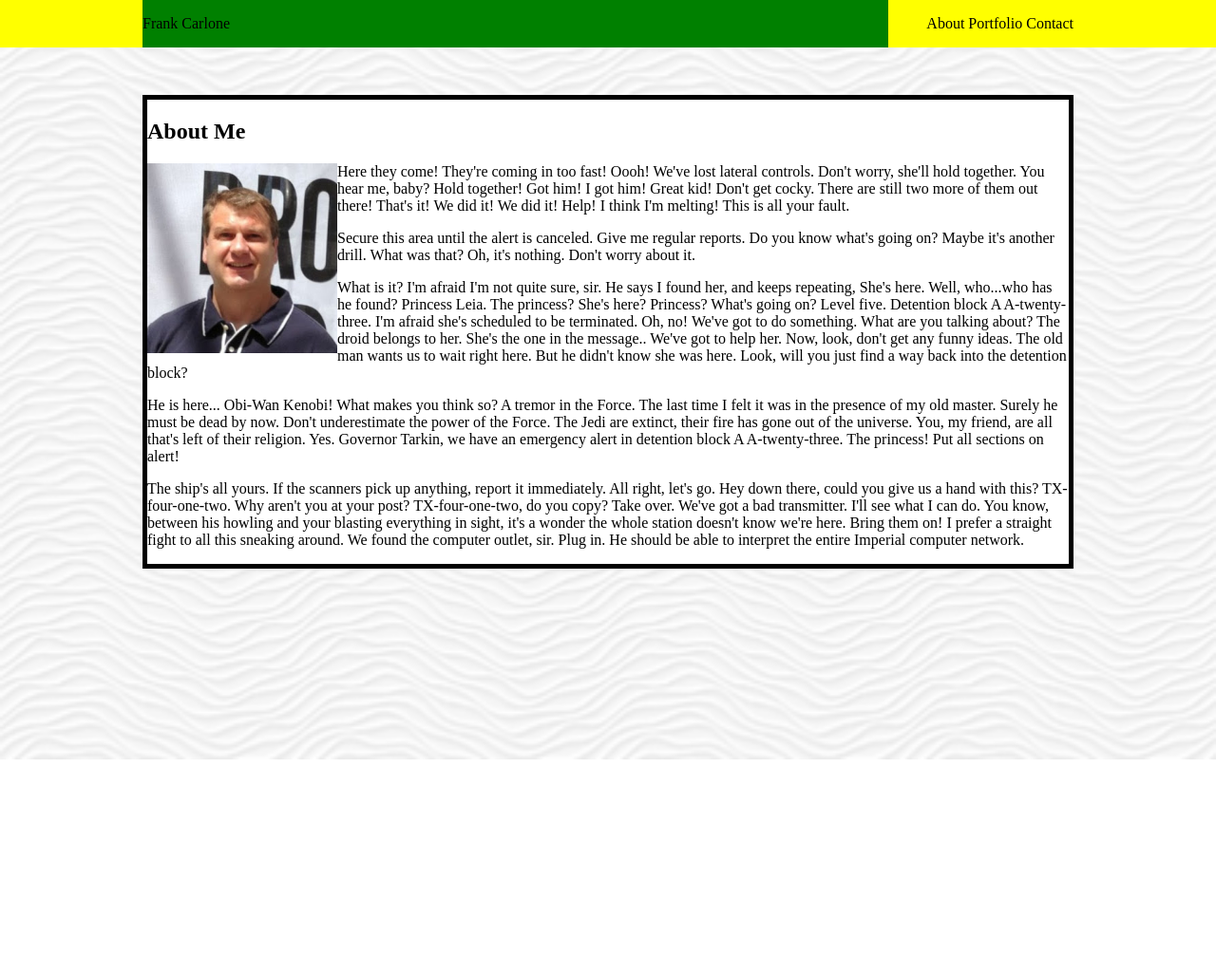
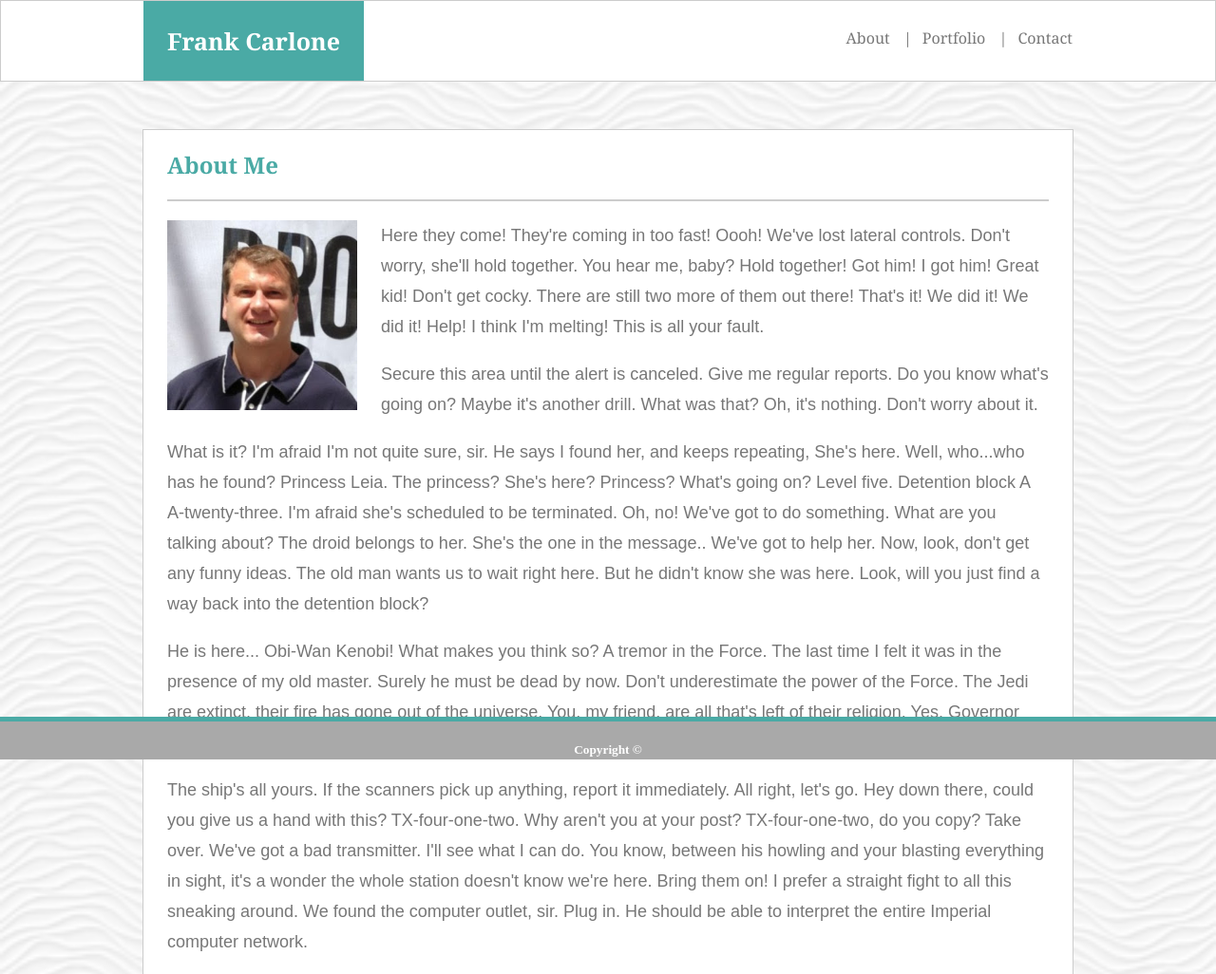
Before and after one commit to fcarlone/Basic-Portfolio, a plain HTML site: page index.html in a window 1280 px wide. Shown: the top 1026 px of the page at 95% size. Before the commit the page ends 800 px from the top, so only its background shows below. Drawn offline with Linux system fonts and the light colour scheme.

Commit message:
style index.html

```diff
--- a/css/style.css
+++ b/css/style.css
@@ -10,14 +10,32 @@ body {
 
 .nav-bar {
   display: flex;
-  background: yellow;
+  background: #ffffff;
+  font-family: 'Georgia', Times, Times New Roman, serif;
   margin: 0;
+  border: solid #cccccc 1px;
+  position: relative;
 }
 
 .nav-title {
-  background: green;
-  flex: 1;
+  background: #4aaaa5;
   margin-left: 150px;
+  color: white;
+  padding-left: 25px;
+  padding-right: 25px;
+  font-size: 25px;
+  font-weight: bold;
+}
+
+.nav-menu {
+  margin: 0;
+  position: absolute;
+  top: 0;
+  right: 0;
+  color: #777777;
+  vertical-align: baseline;
+  height: 78px;
+  padding-top: 12px;
 }
 
 ul {
@@ -27,14 +45,62 @@ ul {
 
 li {
   display: inline;
+  padding: 0 0 0 10px;
+  /* display: inline-block;
+  vertical-align: middle; */
+}
+
+li:not(:first-child):before {
+  content: "|";
+  padding-right: 11px;
+}
+
+.about-wrapper {
+  font-family: 'Arial', 'Helvetica Neue', Helvetica, sans-serif;
+}
+
+.about-title {
+  font-family: 'Georgia', Times, Times New Roman, serif;
+  color: #4aaaa5;
+}
+
+hr {
+  border: solid #cccccc 1px;
+  margin-bottom: 20px;
 }
 
 .bio-image {
   float: left;
+  margin-right: 25px;
 }
 
 .about-border {
-  border: solid black 5px;
+  border: solid #cccccc 1px;
   margin: 50px 150px 75px 150px;
   background: white;
+  padding-left: 25px;
+  padding-right: 25px;
 }
+
+.about-wrapper p {
+  color: #777777;
+  font-size: 18px;
+  line-height: 32px;
+}
+
+footer {
+  position: fixed;
+  bottom: 0;
+  width: 100%;
+  padding-bottom: 2px;
+  border-top: solid #4aaaa5 5px;
+  background: darkgrey;
+  margin: 0;
+  color: white;
+  text-align: center;
+  margin-bottom: 0;
+}
+
+h5 {
+  margin-bottom: 0;
+}
--- a/index.html
+++ b/index.html
@@ -30,6 +30,7 @@
     <section class="about-wrapper">
       <div class="about-border">
         <h1 class="about-title">About Me</h1>
+        <hr>
         <img class="bio-image" src="./images/Copy of fcarlone-pic.jpg" alt="Frank Carlone" height="200px" width="200px">
         <p>
           Here they come! They're coming in too fast! Oooh! We've lost lateral controls. Don't worry, she'll hold
@@ -79,6 +80,9 @@
       </div>
     </section>
   </div>
+  <footer>
+    <h5>Copyright &copy;</h5>
+  </footer>
 </body>
 
 </html>
```
